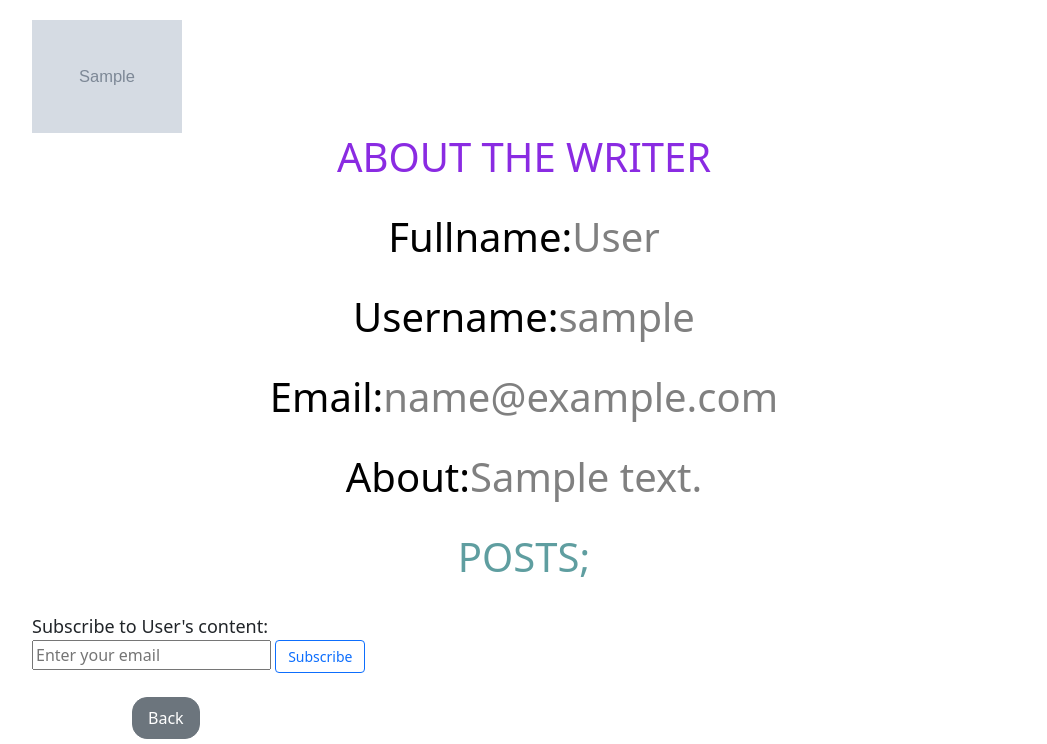
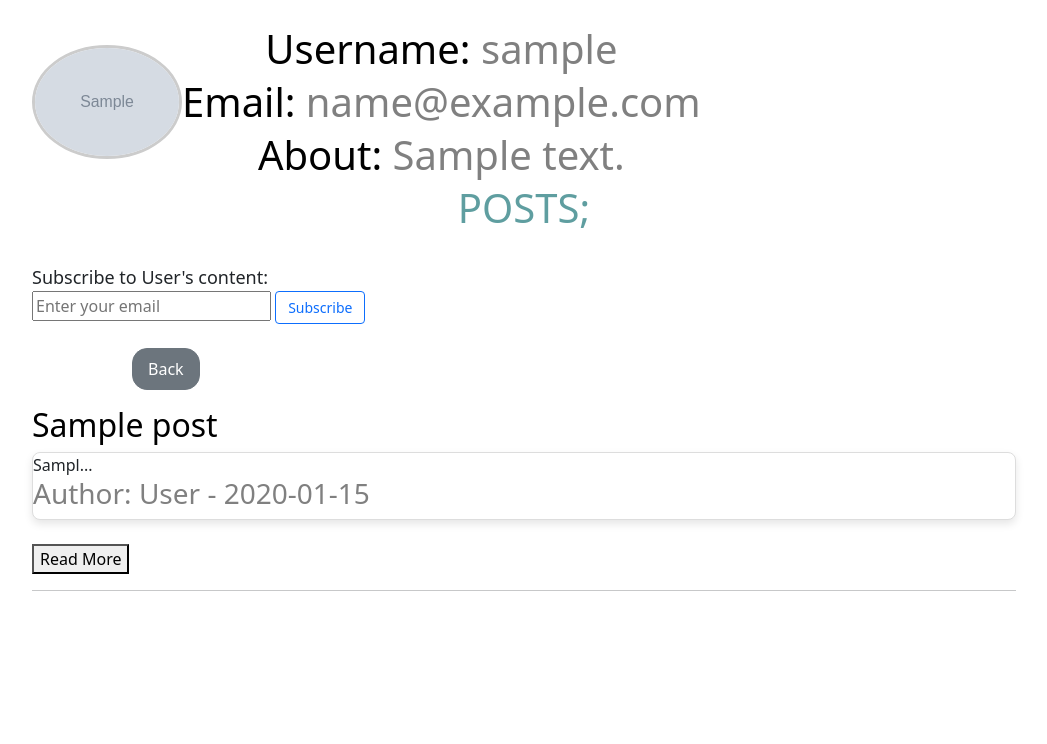
Before and after one commit to Carolkariuki/blog_app-repo, a Flask app: page /profile/1 in a window 1280 px wide. Shown: the part 56-800 px from the top of the page, without its empty margins (116-1163 px from the left). After the commit the page ends 647 px from the top, so only its background shows below. Run offline with Flask 3, Linux system fonts and the light colour scheme; a user stored in the database is signed in; tables that the repository leaves empty hold one stand-in row (values such as "Sample post"); grey boxes marked "Sample" are stand-in pictures.

```diff
--- a/website/auth.py
+++ b/website/auth.py
@@ -23,7 +23,7 @@ def signup():
         image_file = form.profile_image.data
         if image_file:
             filename = secure_filename(image_file.filename)
-            image_path = os.path.join('website/static/image', filename)
+            image_path = os.path.join('static/image', filename)
             image_file.save(image_path)
         else:
             filename = 'default_profile_pic.png'
--- a/website/templates/base.html
+++ b/website/templates/base.html
@@ -8,13 +8,10 @@
          crossorigin="anonymous">
   <title>{%block title %}carols website {% endblock %} </title>
   <link rel="stylesheet" href="{{ url_for('static', filename='css/styles.css') }}">
-
 </head>
 
-
 <body>
-
-  <nav class="navbar navbar-expand-lg navbar-light bg-light">
+<nav class="navbar navbar-expand-lg navbar-light bg-light">
 
     <a class="navbar-brand" href="{{url_for('views.home')}}">Home</a>
     <button class="navbar-toggler" type="button" data-toggle="collapse" data-target="#navbarSupportedContent"
--- a/website/templates/profile.html
+++ b/website/templates/profile.html
@@ -2,17 +2,28 @@
 {% block title %}{{ user.username }}'s Profile{% endblock %}
 
 {% block content %}
-<div >
-<img src="{{ url_for('static', filename='image/' + current_user.profile_image) }}" alt="Profile Image" width="150">
-<h1 style="color: blueviolet;">ABOUT THE WRITER</h1>
-<h1 style="color: black;">Fullname:<span style="color:grey;" >{{user.fullname}}</span></h1>
-<h1 style="color: black;">Username:<span style="color:grey;">{{user.username}}</span></h1>
-<h1 style="color: black;">Email:<span style="color:grey;">{{user.email}}</span></h1>
-<h1 style="color: black;">About:<span style="color:grey;">{{ user.about}}</span></h1>
+<div style="display: flex; align-items: center; ">
+    <img src="{{ url_for('static', filename='image/' + current_user.profile_image) }}" alt="Profile Image" width="150"
+         style="border-radius: 50%; border: 3px solid #ccc;">
+
+    <div>
+        <h1 style="color: black; margin: 5px 0;">Username:
+            <span style="color: grey; font-weight: normal;">{{ user.username }}</span>
+        </h1>
+        <h1 style="color: black; margin: 5px 0;">Email:
+            <span style="color: grey; font-weight: normal;">{{ user.email }}</span>
+        </h1>
+        <h1 style="color: black; margin: 5px 0;">About:
+            <span style="color: grey; font-weight: normal;">{{ user.about }}</span>
+        </h1>
+    </div>
 </div>
 
 
-<div>
+
+
+
+
     <h1 style="color: cadetblue;"> POSTS;</h1>
 
     <form action="{{ url_for('views.subscribe', user_id=user.id) }}" method="POST">
--- a/website/views.py
+++ b/website/views.py
@@ -129,7 +129,7 @@ def update_profile():
         current_user.fullname = fullname
         current_user.about = about
 
-        db.session.commit()  # Save changes
+        db.session.commit()
         flash('Profile updated successfully', category='success')
         return render_template('update_profile.html', form=form)
 
```
Also changed, not shown: website/templates/update_profile.html (+6 -9 lines), 2 other files.
